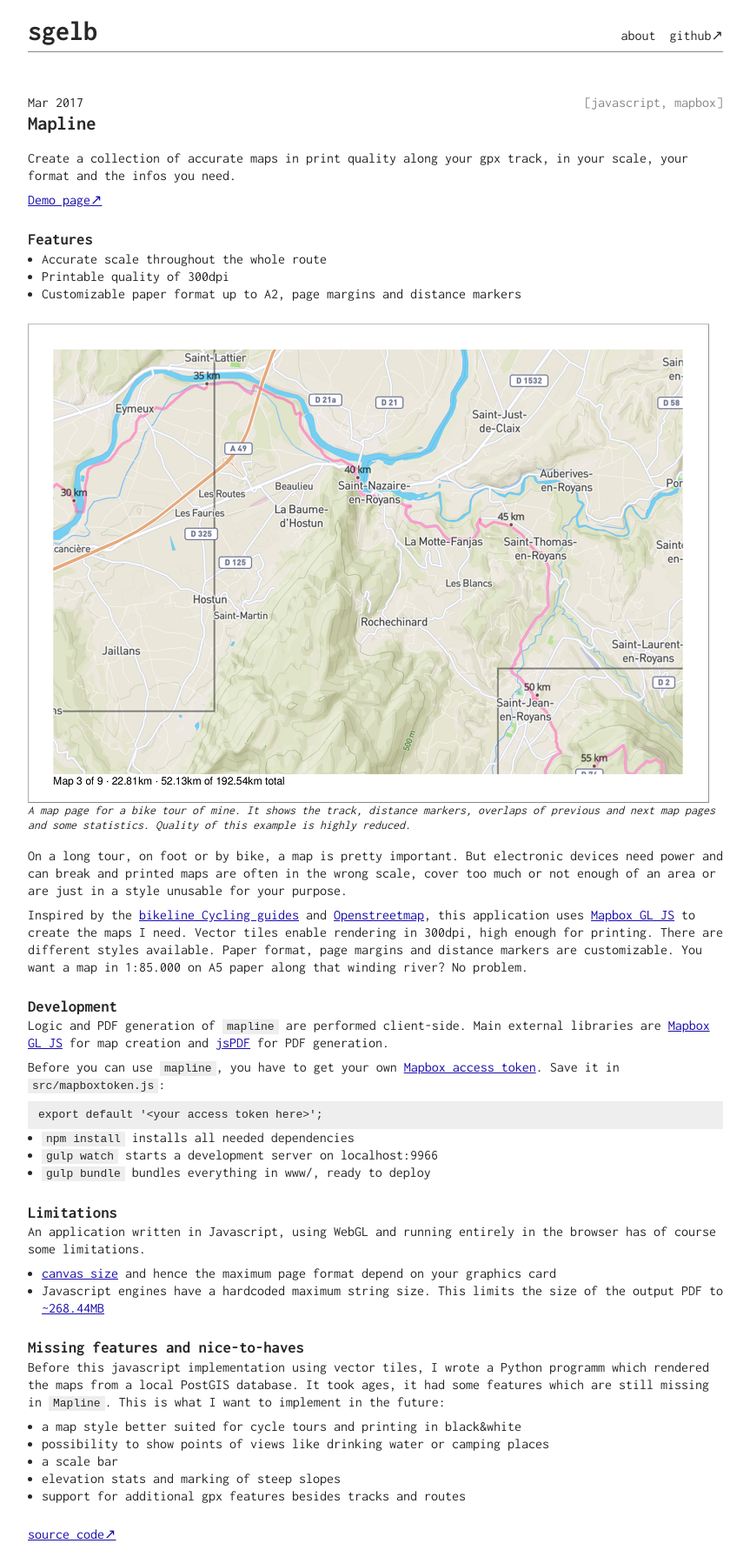
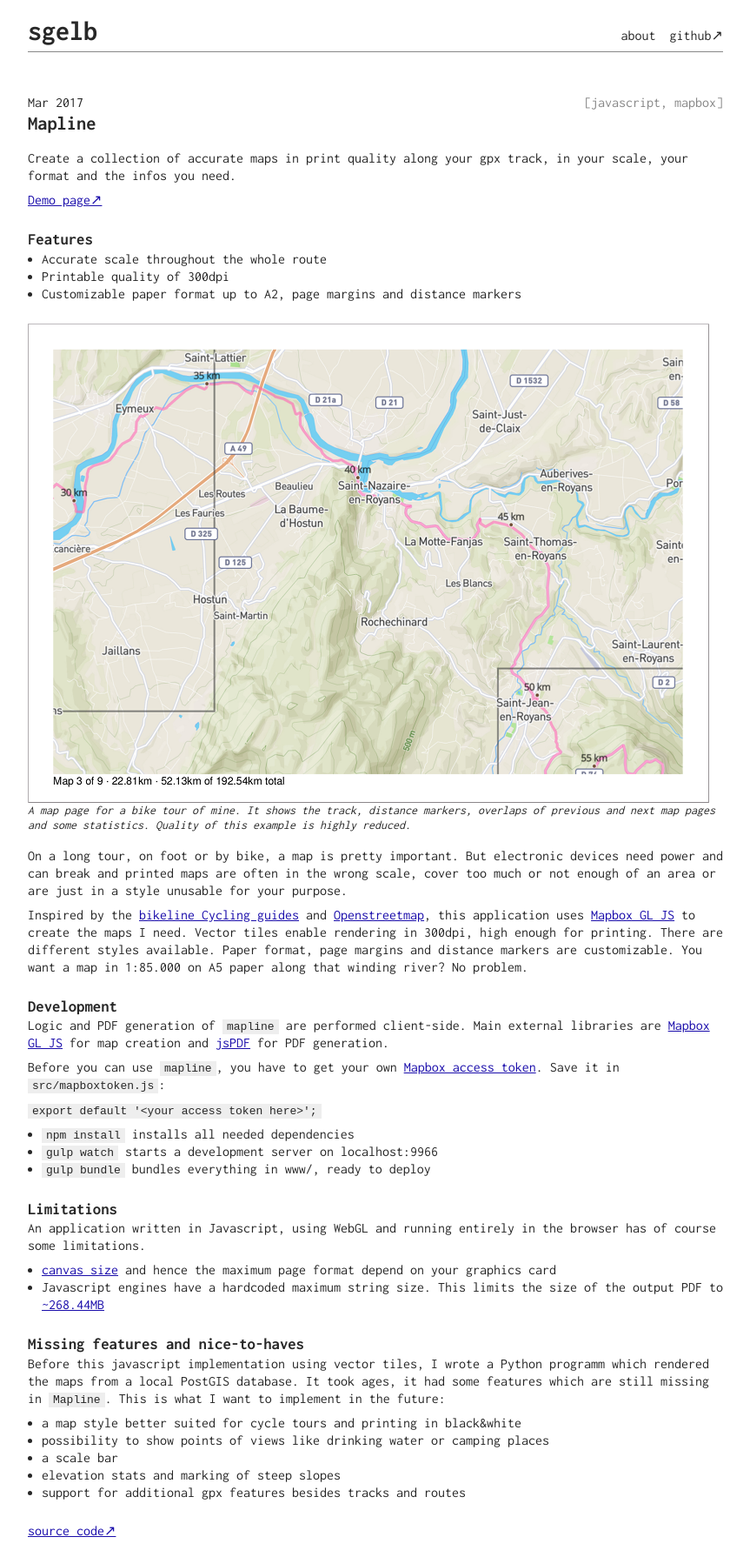
Before and after one commit to sgelb/sgelb.github.io, a Jekyll site: the page built from _posts/2017-03-01-mapline.md, in a window 1280 px wide. Shown: the whole page at 87% size, without its empty margins (208-1071 px from the left). Built offline with Jekyll 4.4.1, drawn with Linux system fonts in a browser that asks for light colours.

Commit message:
Change highlighting of code example

```diff
--- a/_posts/2017-03-01-mapline.md
+++ b/_posts/2017-03-01-mapline.md
@@ -44,7 +44,7 @@ Before you can use `mapline`, you have to get your own [Mapbox access
 token](https://www.mapbox.com/help/create-api-access-token/). Save it in
 `src/mapboxtoken.js`:
 
-    export default '<your access token here>';
+`export default '<your access token here>';`
 
 - `npm install` installs all needed dependencies
 - `gulp watch` starts a development server on localhost:9966
```
